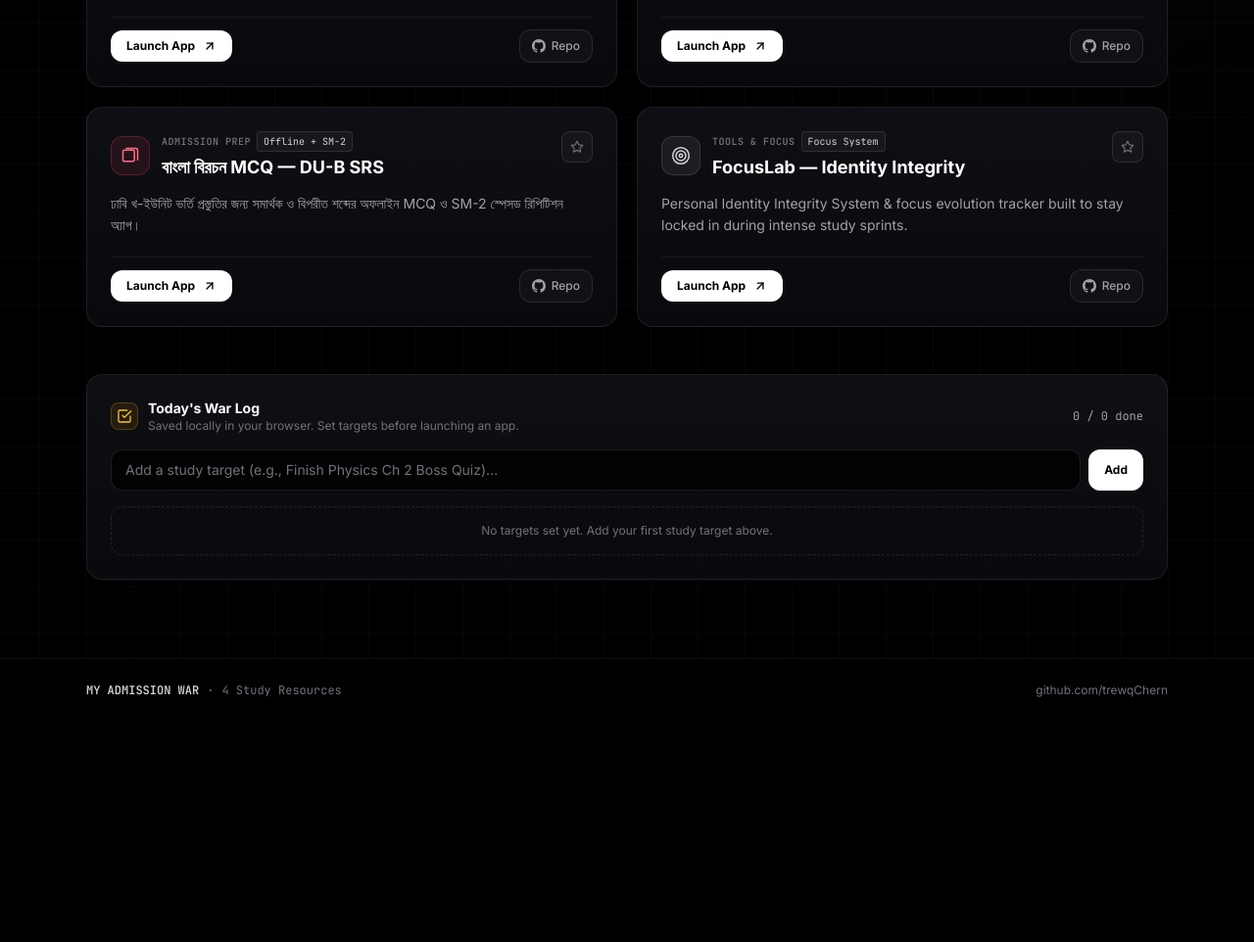
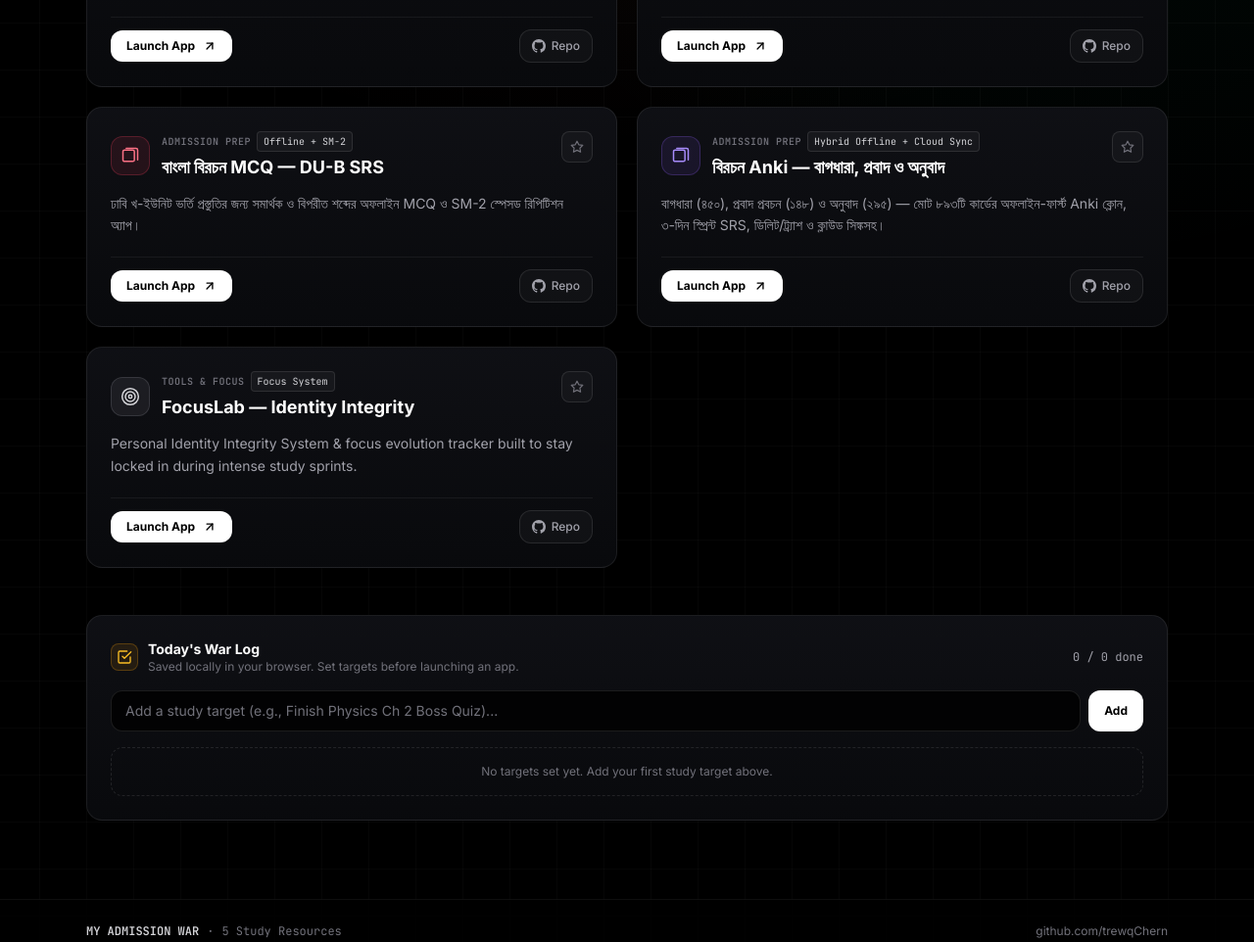
Before and after one commit to trewqChern/trewqChern.github.io, a plain HTML site: page index.html in a window 1280 px wide. Shown: the part 697-1659 px from the top of the page at 98% size. Before the commit the page ends 1434 px from the top, so only its background shows below. Drawn offline with nearby package versions, Linux system fonts and the light colour scheme.

Commit message:
Deploy index.html (বিরচন Anki hybrid offline + cloud sync)

```diff
--- a/index.html
+++ b/index.html
@@ -482,6 +482,20 @@
           url: 'https://trewqchern.github.io/bangla-birochon-mcq/',
           repo: 'https://github.com/trewqChern/bangla-birochon-mcq',
           description: 'ঢাবি খ-ইউনিট ভর্তি প্রস্তুতির জন্য সমার্থক ও বিপরীত শব্দের অফলাইন MCQ ও SM-2 স্পেসড রিপিটিশন অ্যাপ।',
+          icon: 'cards',
+          sublinks: [],
+        },
+        {
+          id: 'birochon-anki',
+          title: 'বিরচন Anki — বাগধারা, প্রবাদ ও অনুবাদ',
+          badge: 'Admission Prep',
+          category: 'admission',
+          accent: 'violet',
+          accentBg: 'bg-violet-500/10 text-violet-400 border-violet-500/25',
+          tagText: 'Hybrid Offline + Cloud Sync',
+          url: 'https://trewqchern.github.io/birochon-anki/',
+          repo: 'https://github.com/trewqChern/trewqChern.github.io/tree/main/birochon-anki',
+          description: 'বাগধারা (৪৫০), প্রবাদ প্রবচন (১৪৮) ও অনুবাদ (২৯৫) — মোট ৮৯৩টি কার্ডের অফলাইন-ফার্স্ট Anki ক্লোন, ৩-দিন স্প্রিন্ট SRS, ডিলিট/ট্র্যাশ ও ক্লাউড সিঙ্কসহ।',
           icon: 'cards',
           sublinks: [],
         },
```
